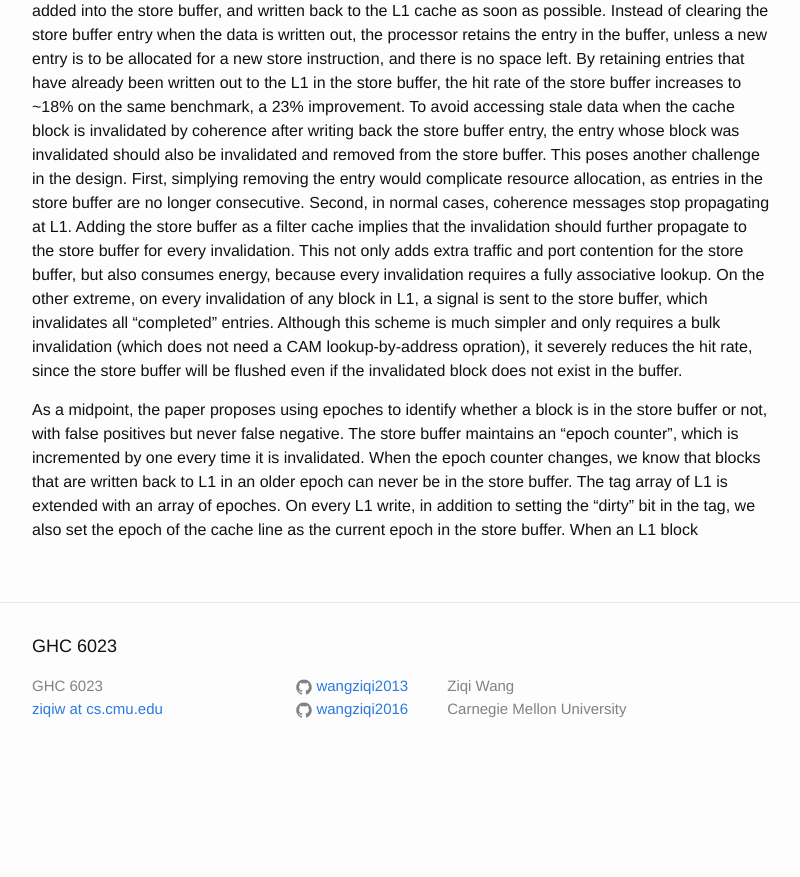
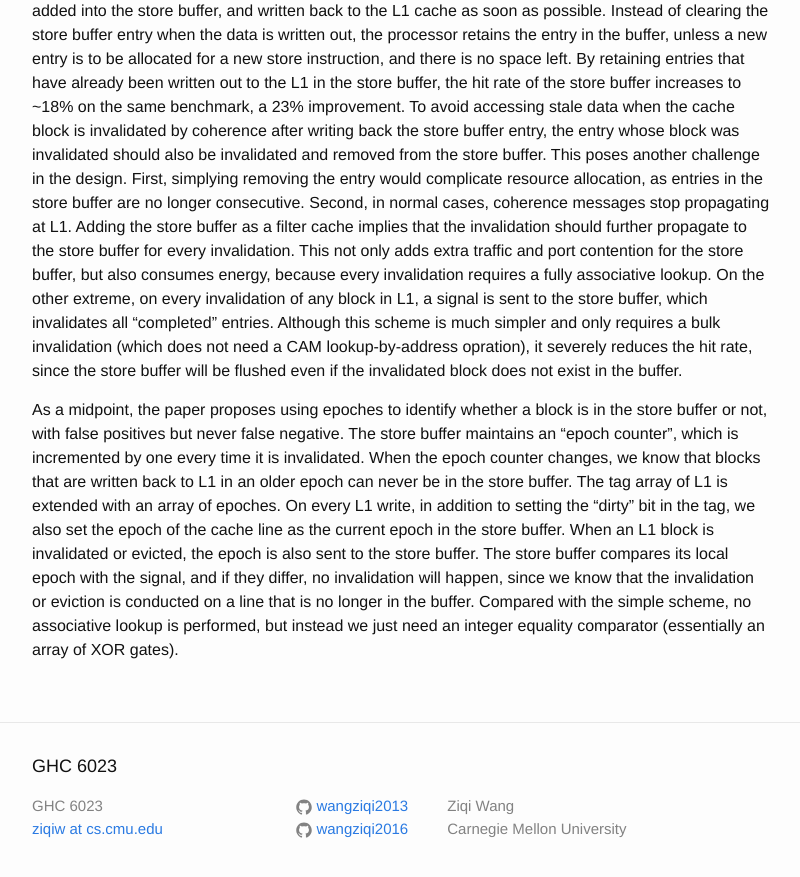
Before and after one commit to wangziqi2013/wangziqi2013.github.io, a Jekyll site: the page built from _posts/2019-08-05-Filter-Caching-for-Free.markdown, in a window 1280 px wide and 900 px high, scrolled down 1489 px. Shown: the top 877 px of the window, without its empty margins (238-1038 px from the left). Built offline with Jekyll 4.4.1, drawn with Linux system fonts in a browser that asks for light colours; before the commit the page ends 2269 px from its top, so only the background shows below that.

Commit message:
Working on epoch

```diff
--- a/_posts/2019-08-05-Filter-Caching-for-Free.markdown
+++ b/_posts/2019-08-05-Filter-Caching-for-Free.markdown
@@ -71,4 +71,7 @@ positives but never false negative. The store buffer maintains an "epoch counter
 it is invalidated. When the epoch counter changes, we know that blocks that are written back to L1 in an older epoch can
 never be in the store buffer. The tag array of L1 is extended with an array of epoches. On every L1 write, in addition to
 setting the "dirty" bit in the tag, we also set the epoch of the cache line as the current epoch in the store buffer.
-When an L1 block
+When an L1 block is invalidated or evicted, the epoch is also sent to the store buffer. The store buffer compares its local
+epoch with the signal, and if they differ, no invalidation will happen, since we know that the invalidation or eviction
+is conducted on a line that is no longer in the buffer. Compared with the simple scheme, no associative lookup is performed, but
+instead we just need an integer equality comparator (essentially an array of XOR gates).
```
